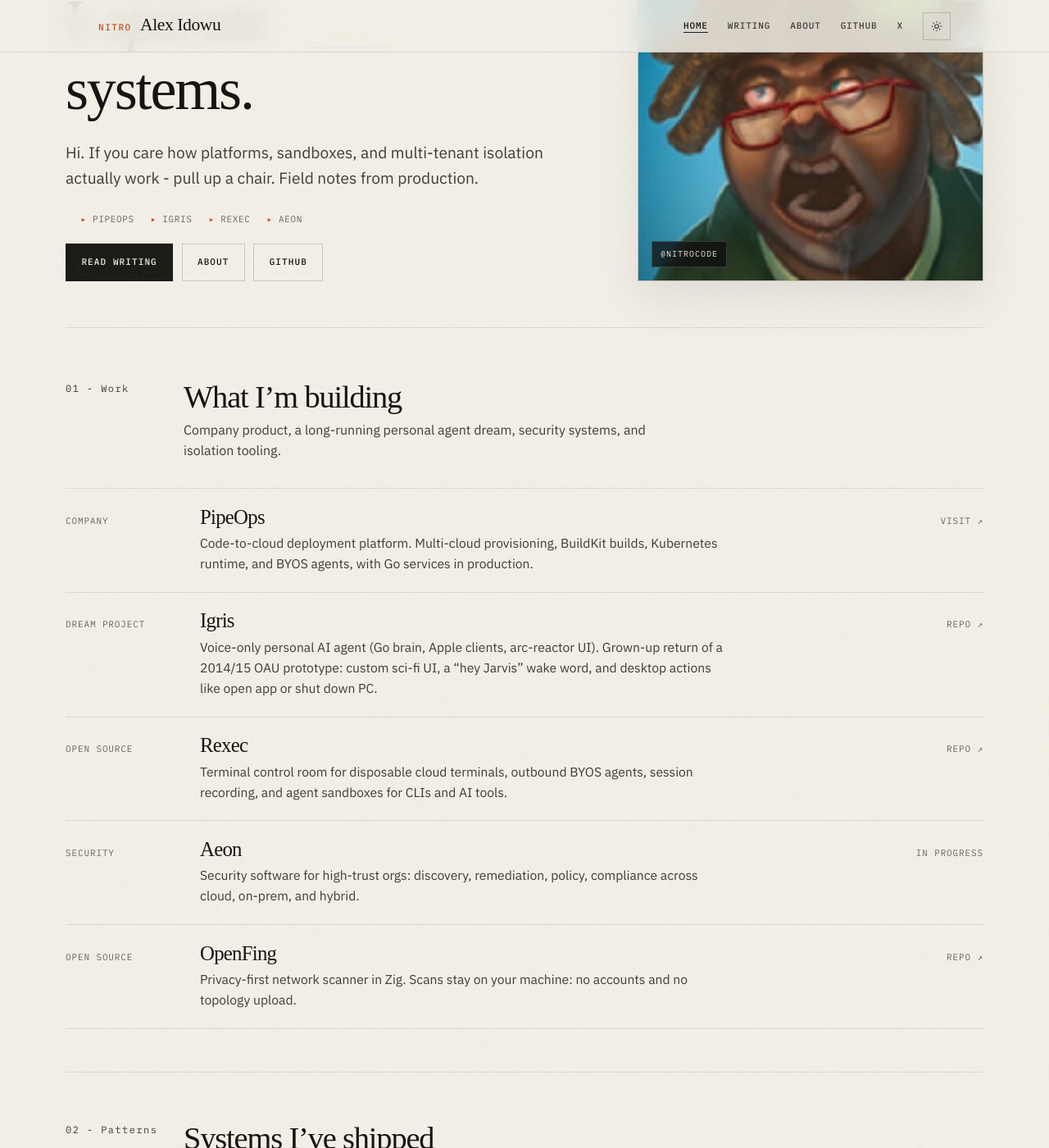
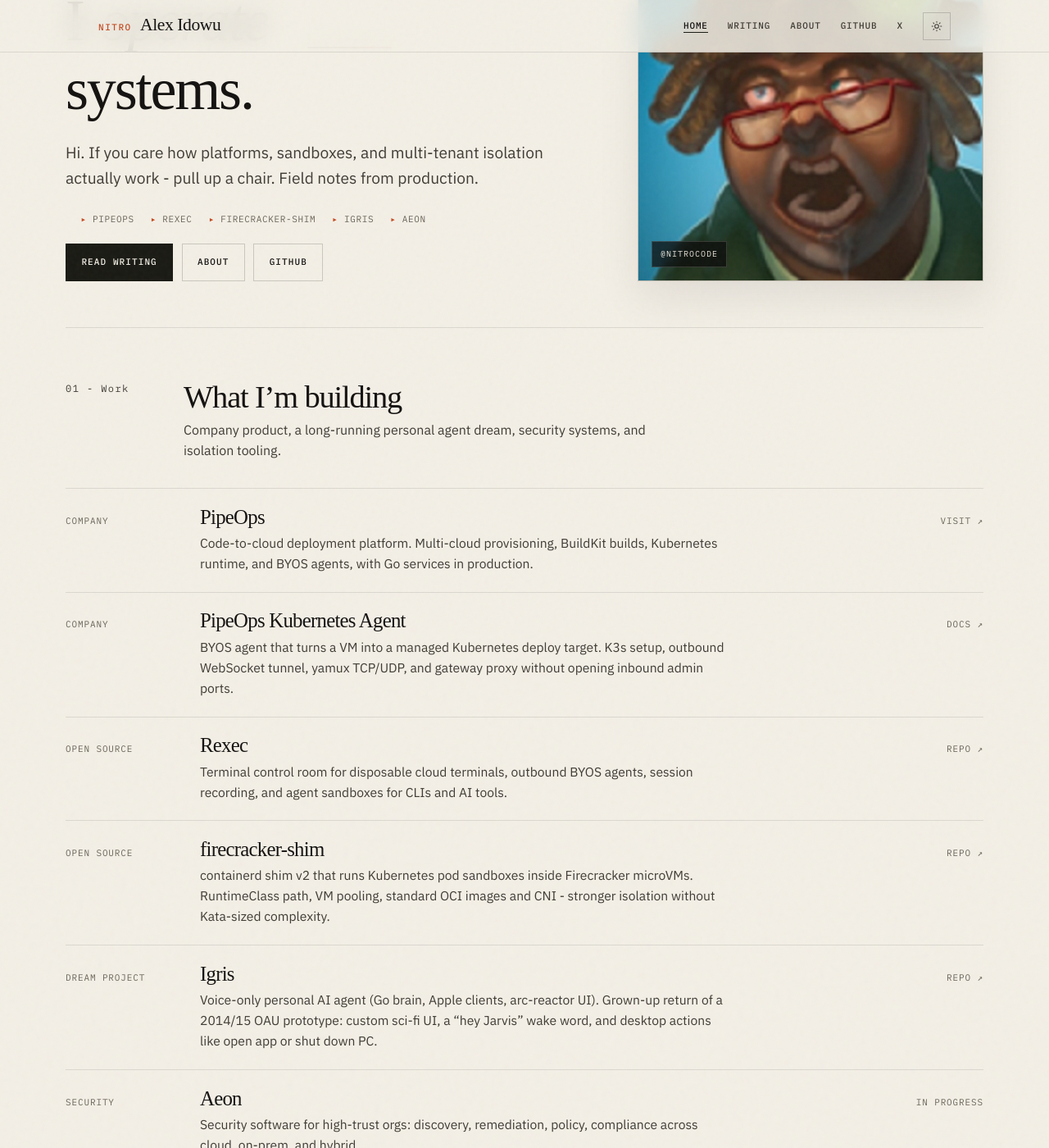
Before and after one commit to 9trocode/9trocode.github.io, a Jekyll site: the page built from index.md, in a window 1280 px wide and 1400 px high, scrolled down 297 px. Shown: the whole window at 82% size. Built offline with Jekyll 4.4.1, drawn with Linux system fonts in a browser that asks for light colours; some web fonts are replaced.

Commit message:
Credit PipeOps Kubernetes Agent and firecracker-shim on home and About.
Surface agents.pipeops.io and PipeOpsHQ/firecracker-shim as first-class work.

```diff
--- a/index.md
+++ b/index.md
@@ -19,8 +19,9 @@
  <p class="hero__lede">Hi. If you care how platforms, sandboxes, and multi-tenant isolation actually work - pull up a chair. Field notes from production.</p>
  <ul class="hero__meta">
  <li>PipeOps</li>
+ <li>Rexec</li>
+ <li>firecracker-shim</li>
  <li>Igris</li>
- <li>Rexec</li>
  <li>Aeon</li>
  </ul>
  <p class="hero__actions">
@@ -56,12 +57,12 @@
  <a class="project__go" href="https://pipeops.io" target="_blank" rel="noopener">Visit ↗</a>
  </li>
  <li class="project">
- <span class="project__kind">Dream project</span>
+ <span class="project__kind">Company</span>
  <div class="project__body">
- <h3><a href="https://github.com/9trocode/Igris">Igris</a></h3>
- <p>Voice-only personal AI agent (Go brain, Apple clients, arc-reactor UI). Grown-up return of a 2014/15 OAU prototype: custom sci-fi UI, a “hey Jarvis” wake word, and desktop actions like open app or shut down PC.</p>
+ <h3><a href="https://agents.pipeops.io/">PipeOps Kubernetes Agent</a></h3>
+ <p>BYOS agent that turns a VM into a managed Kubernetes deploy target. K3s setup, outbound WebSocket tunnel, yamux TCP/UDP, and gateway proxy without opening inbound admin ports.</p>
  </div>
- <a class="project__go" href="https://github.com/9trocode/Igris" target="_blank" rel="noopener">Repo ↗</a>
+ <a class="project__go" href="https://agents.pipeops.io/" target="_blank" rel="noopener">Docs ↗</a>
  </li>
  <li class="project">
  <span class="project__kind">Open source</span>
@@ -70,6 +71,22 @@
  <p>Terminal control room for disposable cloud terminals, outbound BYOS agents, session recording, and agent sandboxes for CLIs and AI tools.</p>
  </div>
  <a class="project__go" href="https://github.com/PipeOpsHQ/Rexec" target="_blank" rel="noopener">Repo ↗</a>
+ </li>
+ <li class="project">
+ <span class="project__kind">Open source</span>
+ <div class="project__body">
+ <h3><a href="https://github.com/PipeOpsHQ/firecracker-shim">firecracker-shim</a></h3>
+ <p>containerd shim v2 that runs Kubernetes pod sandboxes inside Firecracker microVMs. RuntimeClass path, VM pooling, standard OCI images and CNI - stronger isolation without Kata-sized complexity.</p>
+ </div>
+ <a class="project__go" href="https://github.com/PipeOpsHQ/firecracker-shim" target="_blank" rel="noopener">Repo ↗</a>
+ </li>
+ <li class="project">
+ <span class="project__kind">Dream project</span>
+ <div class="project__body">
+ <h3><a href="https://github.com/9trocode/Igris">Igris</a></h3>
+ <p>Voice-only personal AI agent (Go brain, Apple clients, arc-reactor UI). Grown-up return of a 2014/15 OAU prototype: custom sci-fi UI, a “hey Jarvis” wake word, and desktop actions like open app or shut down PC.</p>
+ </div>
+ <a class="project__go" href="https://github.com/9trocode/Igris" target="_blank" rel="noopener">Repo ↗</a>
  </li>
  <li class="project">
  <span class="project__kind">Security</span>
```
Also changed, not shown: about.md (+3 -2 lines).
